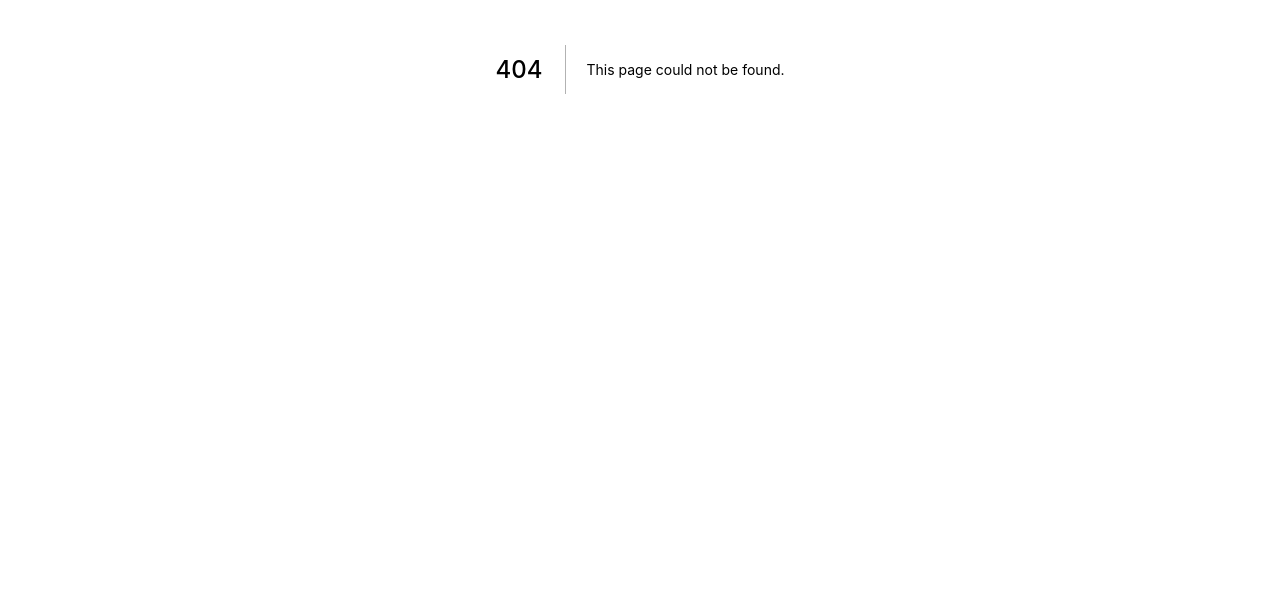
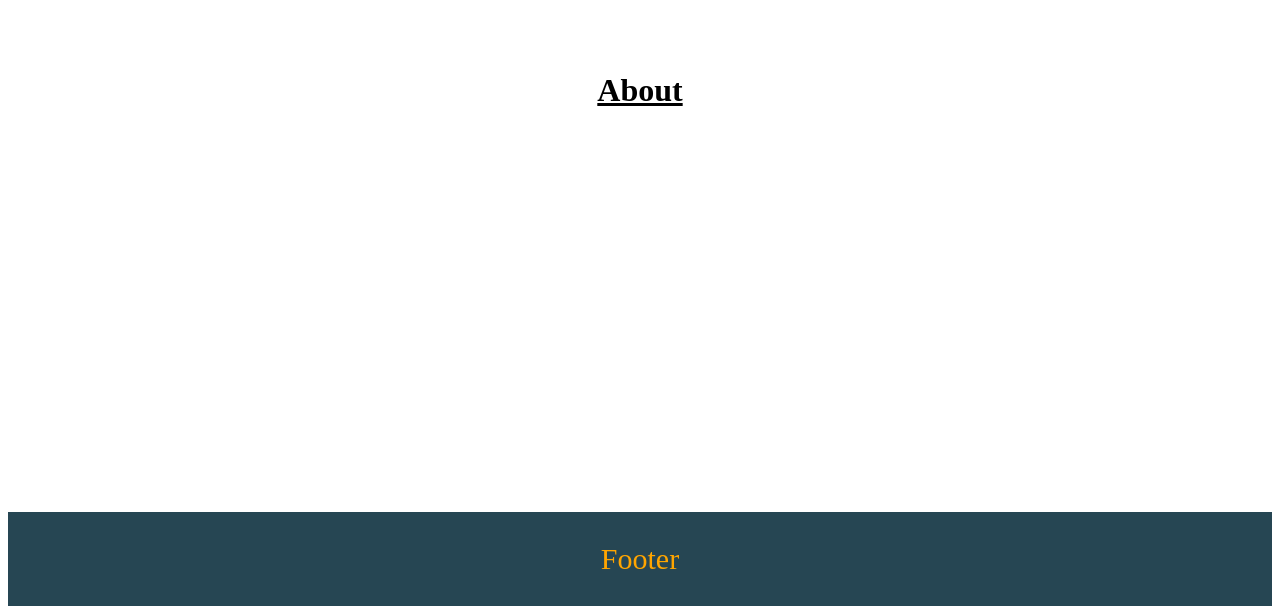
Before and after one commit to jungdeokwoo/next-playground, a Next.js app: page /about in a window 1280 px wide. Before the commit this address had no page. Shown: the part 331-945 px from the top of the page. Before the commit the page ends 800 px from the top, so only its background shows below. Built offline with nearby package versions, Linux system fonts and the light colour scheme.

Commit message:
[ADD]Layout 적용방법
layout 컴포넌트를 만들어 공용으로 포함되어야할  nav,footer,sidebar 컴포넌트를 적용하는 방법, 페이지별로 따로 레이아웃을 적용하는 방법

```diff
--- /dev/null
+++ b/components/Footer.js
@@ -0,0 +1,15 @@
+import styled from 'styled-components'
+
+const Footer = () => {
+  return <FooterTitle>Footer</FooterTitle>
+}
+
+export default Footer
+
+const FooterTitle = styled.header`
+  font-size: 30px;
+  color: orange;
+  background-color: #264653;
+  text-align: center;
+  padding: 30px;
+`
--- /dev/null
+++ b/components/Header.js
@@ -0,0 +1,15 @@
+import styled from 'styled-components'
+
+const Header = () => {
+  return <HeaderTitle>Header</HeaderTitle>
+}
+
+export default Header
+
+const HeaderTitle = styled.header`
+  font-size: 30px;
+  color: orange;
+  background-color: #264653;
+  text-align: center;
+  padding: 30px;
+`
--- a/pages/_app.js
+++ b/pages/_app.js
@@ -1,6 +1,14 @@
+import Footer from '../components/Footer'
+import Header from '../components/Header'
 import GlobalStyles from '../styles/_GlobalStyles'
 
 function MyApp({ Component, pageProps }) {
+  if (Component.getLayout) {
+    return Component.getLayout(<Component {...pageProps} />)
+  }
+
+  // const getLayout = Component.getLayout ?? (page => page)
+
   return (
     <>
       <GlobalStyles />
--- /dev/null
+++ b/pages/about.js
@@ -0,0 +1,33 @@
+import styled from 'styled-components'
+import Footer from '../components/Footer'
+import Header from '../components/Header'
+
+const About = () => {
+  return (
+    <AboutTitle>
+      <a href="/about">About</a>
+    </AboutTitle>
+  )
+}
+
+export default About
+
+const AboutTitle = styled.h1`
+  display: flex;
+  justify-content: center;
+  align-items: center;
+  min-height: 100vh;
+
+  a {
+    color: black;
+  }
+`
+
+About.getLayout = function getLayout(page) {
+  return (
+    <>
+      {page}
+      <Footer />
+    </>
+  )
+}
--- a/pages/index.js
+++ b/pages/index.js
@@ -1,5 +1,5 @@
 import Head from 'next/head'
-import Layout, { siteTitle } from '../components/layout'
+import Layout, { siteTitle } from '../components/Layout'
 import styled from 'styled-components'
 import { getSortedPostsData } from '../lib/posts'
 import Link from 'next/link'
--- a/styles/_GlobalStyles.js
+++ b/styles/_GlobalStyles.js
@@ -1,4 +1,4 @@
-import { createGlobalStyle } from "styled-components";
+import { createGlobalStyle } from 'styled-components'
 
 const GlobalStyles = createGlobalStyle`
 html,
@@ -22,14 +22,14 @@ a {
   text-decoration: none;
 }
 
-a:hover {
-  /* text-decoration: underline; */
-}
+/* a:hover {
+  text-decoration: underline;
+} */
 
 img {
   max-width: 100%;
   display: block;
 }
-`;
+`
 
-export default GlobalStyles;
+export default GlobalStyles
```
Also changed, not shown: pages/contact.js (added, +24 -0 lines).
